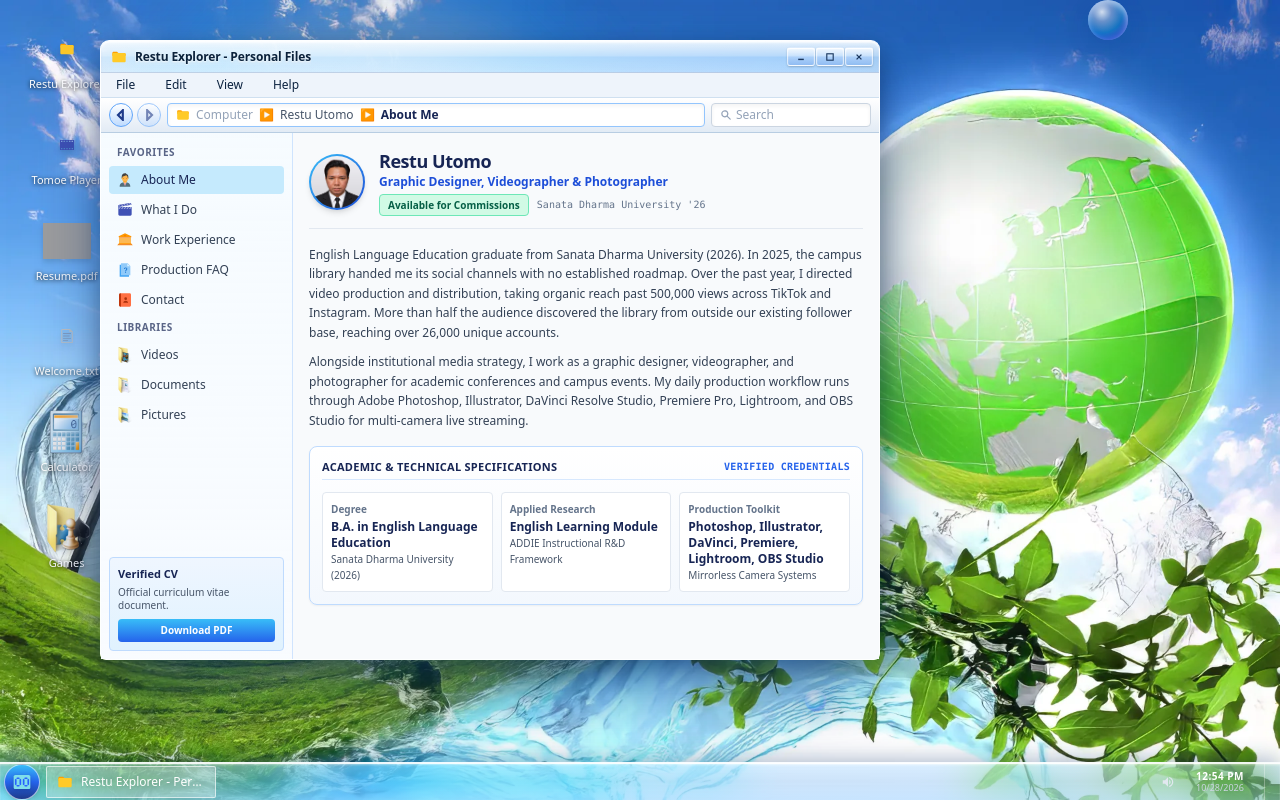
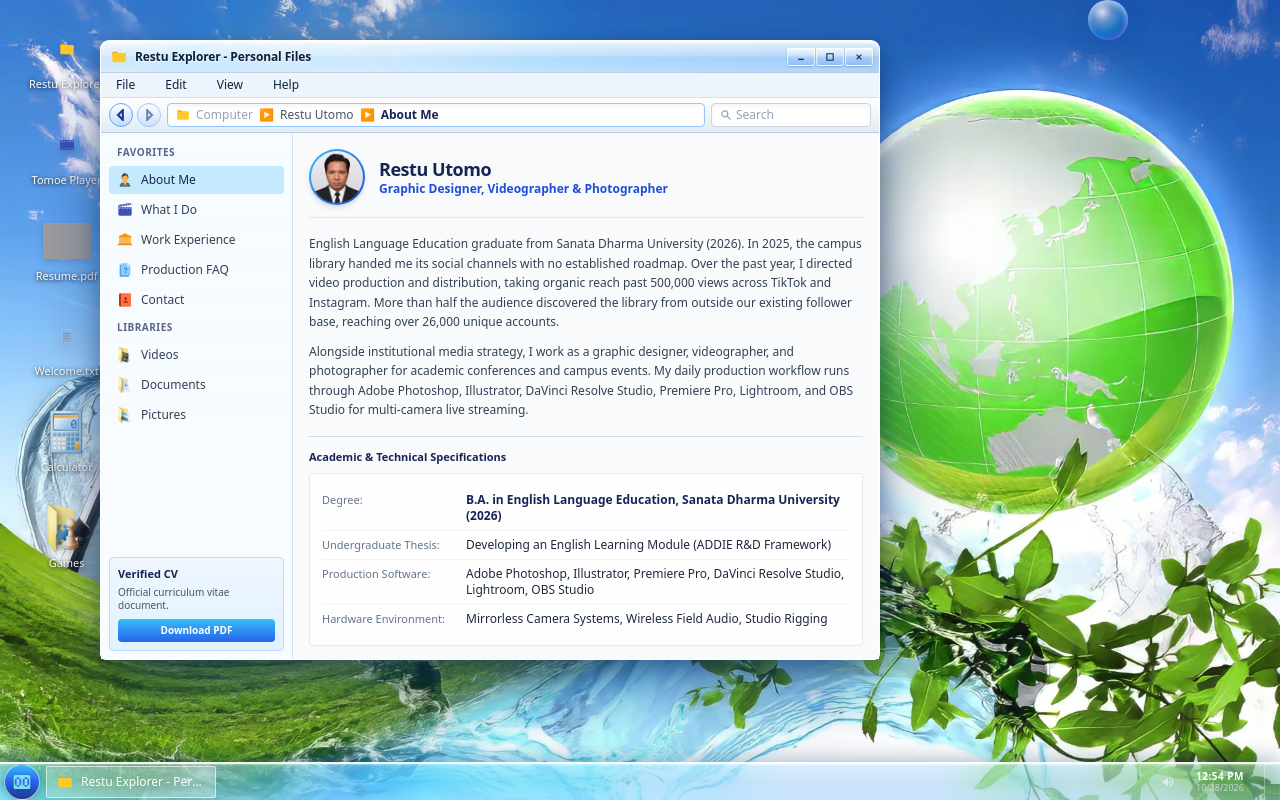
Before and after one commit to tomosama09/tomoeos-restu, a Nuxt app: page / in a window 1280 px wide. Built offline with nearby package versions, Linux system fonts and the light colour scheme; grey boxes are pictures that could not be loaded.

Commit message:
fix: refine about me specs with authentic windows 7 layout, remove lltc from experience, update contact photo and email to rstt.tomo@gmail.com, update cv from downloads

```diff
--- a/components/apps/explorer/PaneAbout.vue
+++ b/components/apps/explorer/PaneAbout.vue
@@ -8,12 +8,6 @@
       <div>
         <h1 class="text-lg font-bold text-blue-950 tracking-tight leading-snug">Restu Utomo</h1>
         <p class="text-xs font-semibold text-blue-700">Graphic Designer, Videographer & Photographer</p>
-        <div class="mt-1 flex items-center gap-2">
-          <span class="text-[10px] font-bold text-emerald-800 bg-emerald-100 px-2 py-0.5 rounded border border-emerald-300">
-            Available for Commissions
-          </span>
-          <span class="text-[10px] text-slate-500 font-mono">Sanata Dharma University '26</span>
-        </div>
       </div>
     </div>
 
@@ -27,30 +21,28 @@
       </p>
     </div>
 
-    <!-- System Specifications (Vista/7 System Rating Metaphor) -->
-    <div class="rounded-lg border border-blue-200 bg-gradient-to-b from-white to-blue-50/50 p-3 shadow-sm space-y-2">
-      <div class="text-[11px] font-bold text-blue-950 uppercase tracking-wide border-b border-blue-200/60 pb-1 flex items-center justify-between">
-        <span>Academic & Technical Specifications</span>
-        <span class="text-blue-600 font-mono text-[10px]">Verified Credentials</span>
+    <!-- System Specifications (Authentic Windows 7 System Properties List) -->
+    <div class="mt-4 pt-3 border-t border-slate-300/80 space-y-2">
+      <div class="text-[11px] font-bold text-blue-950">
+        Academic & Technical Specifications
       </div>
 
-      <div class="grid grid-cols-1 md:grid-cols-3 gap-2 pt-1 text-xs">
-        <div class="p-2 rounded bg-white border border-slate-200 shadow-2xs">
-          <div class="text-[10px] text-slate-500 font-semibold">Degree</div>
-          <div class="font-bold text-blue-950 mt-0.5">B.A. in English Language Education</div>
-          <div class="text-[10px] text-slate-600">Sanata Dharma University (2026)</div>
+      <div class="bg-white/80 rounded border border-slate-200/90 p-3 shadow-2xs divide-y divide-slate-100 text-xs">
+        <div class="flex py-1.5 items-baseline">
+          <span class="w-36 shrink-0 text-slate-500 text-[11px]">Degree:</span>
+          <span class="text-blue-950 font-semibold">B.A. in English Language Education, Sanata Dharma University (2026)</span>
         </div>
-
-        <div class="p-2 rounded bg-white border border-slate-200 shadow-2xs">
-          <div class="text-[10px] text-slate-500 font-semibold">Applied Research</div>
-          <div class="font-bold text-blue-950 mt-0.5">English Learning Module</div>
-          <div class="text-[10px] text-slate-600">ADDIE Instructional R&D Framework</div>
+        <div class="flex py-1.5 items-baseline">
+          <span class="w-36 shrink-0 text-slate-500 text-[11px]">Undergraduate Thesis:</span>
+          <span class="text-slate-800 font-normal">Developing an English Learning Module (ADDIE R&D Framework)</span>
         </div>
-
-        <div class="p-2 rounded bg-white border border-slate-200 shadow-2xs">
-          <div class="text-[10px] text-slate-500 font-semibold">Production Toolkit</div>
-          <div class="font-bold text-blue-950 mt-0.5">Photoshop, Illustrator, DaVinci, Premiere, Lightroom, OBS Studio</div>
-          <div class="text-[10px] text-slate-600">Mirrorless Camera Systems</div>
+        <div class="flex py-1.5 items-baseline">
+          <span class="w-36 shrink-0 text-slate-500 text-[11px]">Production Software:</span>
+          <span class="text-slate-800 font-normal">Adobe Photoshop, Illustrator, Premiere Pro, DaVinci Resolve Studio, Lightroom, OBS Studio</span>
+        </div>
+        <div class="flex py-1.5 items-baseline">
+          <span class="w-36 shrink-0 text-slate-500 text-[11px]">Hardware Environment:</span>
+          <span class="text-slate-800 font-normal">Mirrorless Camera Systems, Wireless Field Audio, Studio Rigging</span>
         </div>
       </div>
     </div>
--- a/components/apps/explorer/PaneContact.vue
+++ b/components/apps/explorer/PaneContact.vue
@@ -8,8 +8,8 @@
     <!-- Contact Details Card -->
     <div class="p-3.5 rounded-lg bg-gradient-to-b from-white to-sky-50/50 border border-blue-200 shadow-sm space-y-3">
       <div class="flex items-center gap-3">
-        <div class="w-10 h-10 rounded-full bg-blue-600 text-white flex items-center justify-center font-bold text-sm shadow">
-          RU
+        <div class="w-12 h-12 rounded-full p-0.5 bg-gradient-to-br from-sky-400 to-blue-700 shadow-md overflow-hidden shrink-0">
+          <img src="/images/restu-photo.webp" alt="Restu Utomo" class="w-full h-full object-cover rounded-full" />
         </div>
         <div>
           <div class="font-bold text-blue-950 text-sm">Restu Utomo</div>
@@ -20,8 +20,8 @@
       <div class="pt-2 border-t border-blue-100 space-y-2 text-xs">
         <div class="flex items-center justify-between">
           <span class="text-slate-500 font-medium">Direct Email:</span>
-          <a href="mailto:restuutomo@gmail.com" class="text-blue-700 font-bold hover:underline">
-            restuutomo@gmail.com
+          <a href="mailto:rstt.tomo@gmail.com" class="text-blue-700 font-bold hover:underline">
+            rstt.tomo@gmail.com
           </a>
         </div>
         <div class="flex items-center justify-between">
@@ -31,10 +31,6 @@
             <span>⬇</span>
           </a>
         </div>
-        <div class="flex items-center justify-between">
-          <span class="text-slate-500 font-medium">Availability:</span>
-          <span class="text-emerald-700 font-semibold">Open for Freelance & Institutional Projects</span>
-        </div>
       </div>
     </div>
   </div>
--- a/components/apps/explorer/PaneExperience.vue
+++ b/components/apps/explorer/PaneExperience.vue
@@ -2,50 +2,24 @@
   <div class="p-4 space-y-3.5 text-slate-800 text-xs">
     <div>
       <h2 class="text-base font-bold text-blue-950 tracking-tight">Work Experience</h2>
-      <p class="text-xs text-slate-600 mt-0.5">Verified institutional appointments and campus event technical production.</p>
+      <p class="text-xs text-slate-600 mt-0.5">Institutional appointments and operational media production.</p>
     </div>
 
     <div class="space-y-3">
-      <!-- Role 1: USD Library -->
-      <div class="p-3.5 rounded-lg bg-gradient-to-b from-white to-blue-50/50 border border-blue-200 shadow-xs space-y-2">
-        <div class="flex items-center justify-between pb-1.5 border-b border-blue-100">
+      <!-- Role: USD Library -->
+      <div class="p-3.5 rounded-lg bg-white border border-slate-200/90 shadow-2xs space-y-2">
+        <div class="flex items-center justify-between pb-2 border-b border-slate-100">
           <div>
-            <h3 class="font-bold text-blue-950 text-xs">Sanata Dharma University Library</h3>
+            <h3 class="font-bold text-blue-950 text-sm">Sanata Dharma University Library</h3>
             <div class="text-[11px] font-semibold text-blue-700">Social Media Coordinator & Content Creator</div>
           </div>
-          <span class="text-[10px] font-bold text-blue-900 bg-blue-100 px-2 py-0.5 rounded border border-blue-200">
+          <span class="text-[10px] font-semibold text-slate-700 bg-slate-100 px-2 py-0.5 rounded border border-slate-200">
             2025 to 2026
           </span>
         </div>
         <p class="text-xs text-slate-700 leading-relaxed">
-          Built and executed the library's multimedia content strategy. Directed the official library profile video, supervised vendor production, and drove over 500,000 organic views across TikTok and Instagram, engaging more than 26,000 unique accounts.
+          Led the library's social media channels and digital media production. Directed and supervised vendor filming for the official institutional profile video, planned and produced regular short-form video releases across TikTok and Instagram, and grew organic channel engagement past 500,000 views across more than 26,000 unique accounts.
         </p>
-        <div class="flex items-center gap-2 pt-1">
-          <span class="text-[10px] font-medium text-slate-600 bg-white px-2 py-0.5 rounded border border-slate-200">
-            Scope: Profile Video, Vendor Direction, Short-Form Reels & Community Growth
-          </span>
-        </div>
-      </div>
-
-      <!-- Role 2: Campus Event Media & LLTC 2025 -->
-      <div class="p-3.5 rounded-lg bg-gradient-to-b from-white to-slate-50/60 border border-slate-200 shadow-xs space-y-2">
-        <div class="flex items-center justify-between pb-1.5 border-b border-slate-100">
-          <div>
-            <h3 class="font-bold text-blue-950 text-xs">International Language and Language Teaching Conference</h3>
-            <div class="text-[11px] font-semibold text-slate-700">Live Broadcast Operator, Videographer & Photographer</div>
-          </div>
-          <span class="text-[10px] font-bold text-slate-800 bg-slate-100 px-2 py-0.5 rounded border border-slate-200">
-            2025
-          </span>
-        </div>
-        <p class="text-xs text-slate-700 leading-relaxed">
-          Managed the technical desk for international hybrid conference sessions using OBS Studio. Coordinated multi-speaker live feeds, live presentation switching, and event photography documentation across multi-day academic panels.
-        </p>
-        <div class="flex items-center gap-2 pt-1">
-          <span class="text-[10px] font-medium text-slate-600 bg-white px-2 py-0.5 rounded border border-slate-200">
-            Scope: Multi-Camera Switching, Live Streaming, Stage Photography & Master Archive
-          </span>
-        </div>
       </div>
     </div>
   </div>
--- a/nuxt.config.ts
+++ b/nuxt.config.ts
@@ -2,6 +2,9 @@
 export default defineNuxtConfig({
   compatibilityDate: '2025-07-15',
   devtools: { enabled: false },
+  devServer: {
+    port: 5173
+  },
   modules: ['@nuxtjs/tailwindcss'],
   app: {
     head: {
```
Also changed, not shown: tests/content-audit.mjs (+24 -3 lines), 2 other files (tests, documents, lock files or other folders).
